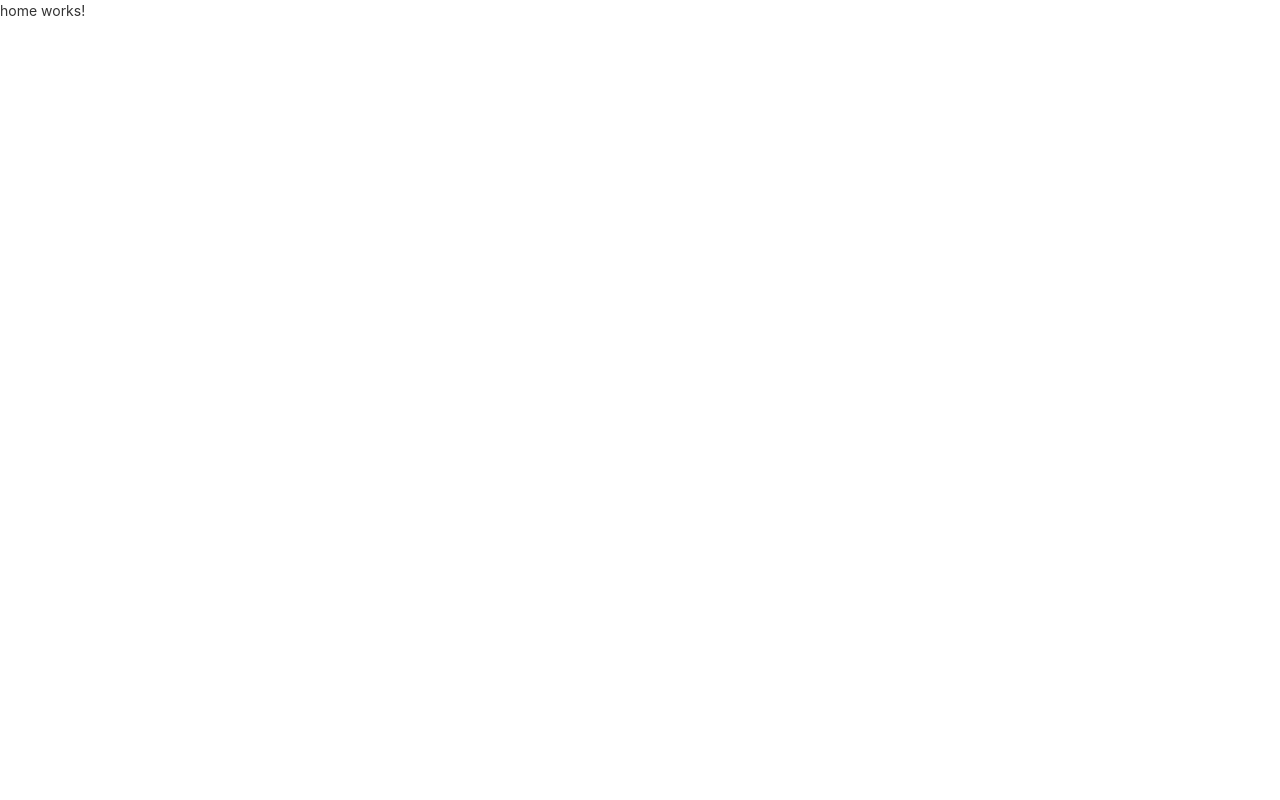
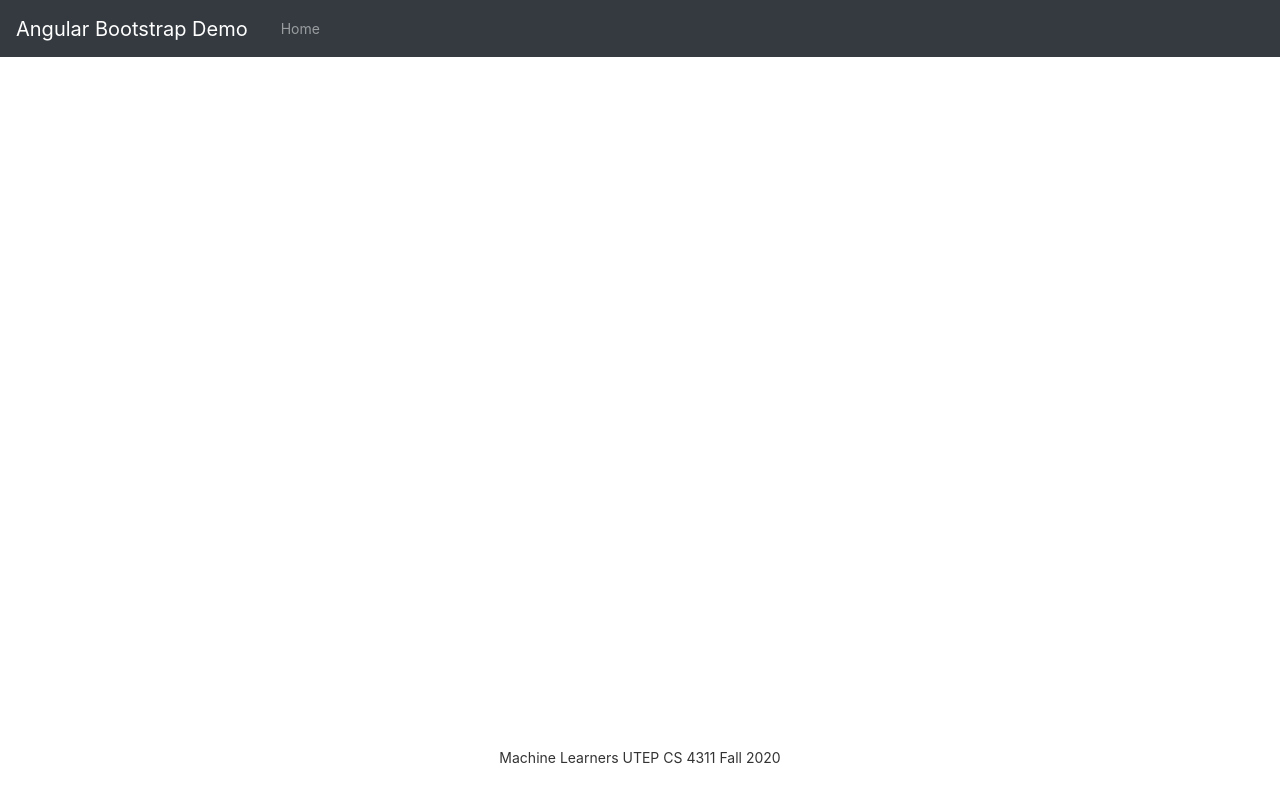
Before and after one commit to xm94/software-2-machine-learners, an Angular app in the folder fric/: page /home in a window 1280 px wide. Built offline with nearby package versions, Linux system fonts and the light colour scheme.

Commit message:
added html to header and footer

```diff
--- a/fric/src/app/app.component.html
+++ b/fric/src/app/app.component.html
@@ -1,2 +1,3 @@
-
+<app-header></app-header>
 <router-outlet></router-outlet>
+<app-footer></app-footer>
--- a/fric/src/app/footer/footer.component.html
+++ b/fric/src/app/footer/footer.component.html
@@ -1 +1,3 @@
-<p>footer works!</p>
+<footer>
+    <p  class="text-xs-center">Machine Learners UTEP CS 4311 Fall 2020</p>
+</footer>
--- a/fric/src/app/footer/footer.component.scss
+++ b/fric/src/app/footer/footer.component.scss
@@ -0,0 +1,8 @@
+footer {
+    position: absolute;
+    right: 0;
+    bottom: 0;
+    left: 0;
+    padding: 1rem;
+    text-align: center;
+}
--- a/fric/src/app/header/header.component.html
+++ b/fric/src/app/header/header.component.html
@@ -1 +1,15 @@
-<p>header works!</p>
+<nav class="navbar navbar-expand-md bg-dark navbar-dark fixed-top">
+    <a class="navbar-brand" href="#">Angular Bootstrap Demo</a>
+    <button class="navbar-toggler" type="button" data-toggle="collapse" data-target="#navbarCollapse" aria-controls="navbarCollapse"
+      aria-expanded="false" aria-label="Toggle navigation">
+      <span class="navbar-toggler-icon"></span>
+    </button>
+    <div class="collapse navbar-collapse" id="navbarCollapse">
+      <ul class="navbar-nav mr-auto">
+
+        <li class="nav-item">
+          <a class="nav-link" routerLink="/home">Home</a>
+        </li>
+      </ul>
+    </div>
+  </nav>
--- a/fric/src/app/header/header.component.scss
+++ b/fric/src/app/header/header.component.scss
@@ -0,0 +1,4 @@
+.nav-item{
+    padding:2px;
+    margin-left: 7px;
+}
```
